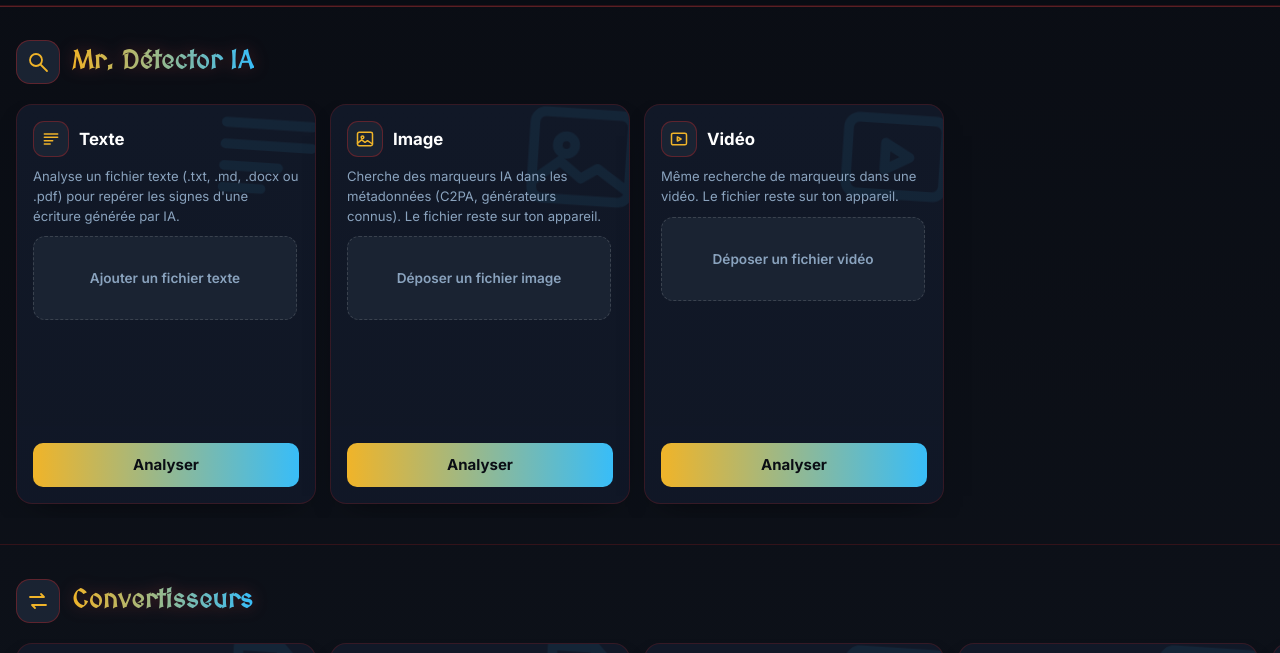
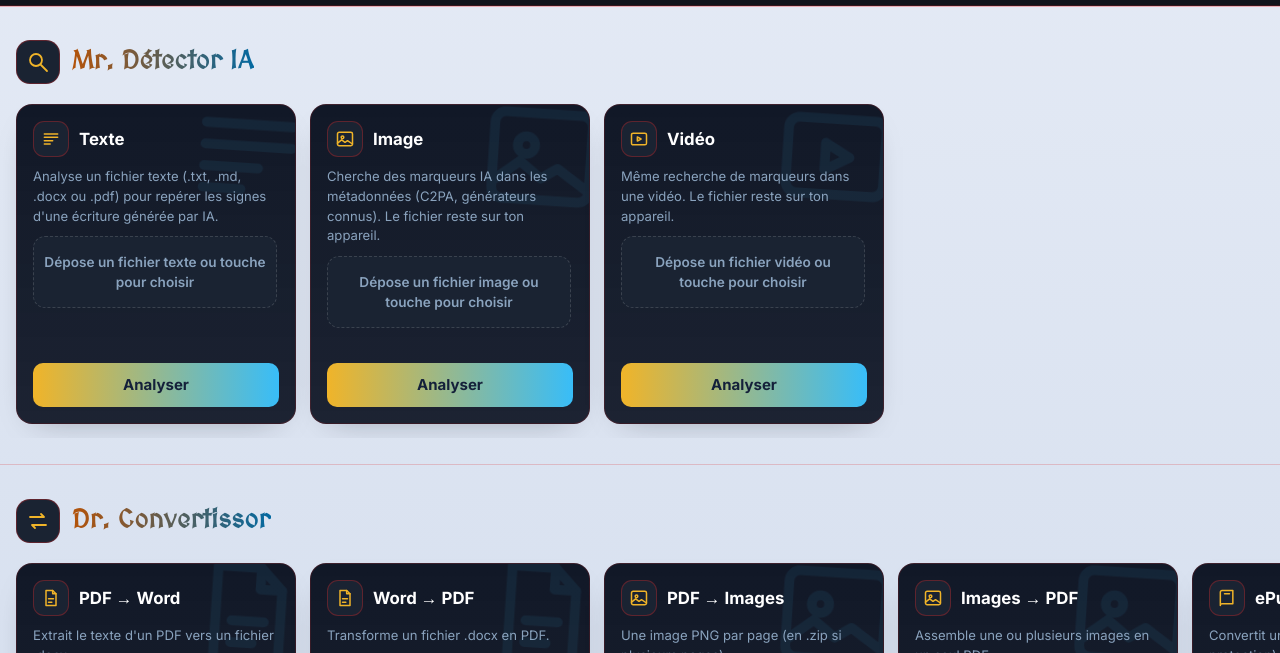
Before and after one commit to d0oks/blablabla..., a website: page index.html in a window 1280 px wide. Shown: the part 73-726 px from the top of the page. Drawn offline with nearby package versions, Linux system fonts and the light colour scheme.

Commit message:
Add files via upload

```diff
--- a/index.html
+++ b/index.html
@@ -16,15 +16,15 @@
 <meta name="theme-color" content="#0a0d14">
 <style>
 *,*::before,*::after{box-sizing:border-box;margin:0;padding:0}
-:root{--bg:#0a0d14;--s1:#111827;--s2:#1a2332;--b2:rgba(255,255,255,.14);--red:rgba(220,38,38,.18);--red-h:rgba(220,38,38,.35);--gold:#f0b429;--cyan:#38bdf8;--green:#22c55e;--bad:#ef4444;--text:#c9d3e3;--muted:#8aa3be;--hp:'MedievalSharp',serif;--pad:max(16px,env(safe-area-inset-left))}
+:root{--bg:#3a475f;--s1:#111827;--s2:#1a2332;--b2:rgba(255,255,255,.14);--red:rgba(220,38,38,.18);--red-h:rgba(220,38,38,.35);--gold:#f0b429;--cyan:#38bdf8;--green:#22c55e;--bad:#ef4444;--text:#c9d3e3;--muted:#8aa3be;--hp:'MedievalSharp',serif;--pad:max(16px,env(safe-area-inset-left))}
 html{scroll-behavior:smooth}
 @media(prefers-reduced-motion:reduce){html{scroll-behavior:auto}}
-body{background:linear-gradient(180deg,#0a0d14,#0d1119) fixed;color:var(--text);font:15px/1.5 'Inter',system-ui,sans-serif;min-height:100vh;overflow-x:hidden}
+body{background:linear-gradient(180deg,#E4EAF5,#D7E0EF) fixed;color:var(--text);font:15px/1.5 'Inter',system-ui,sans-serif;min-height:100vh;overflow-x:hidden}
 .logo-bar{position:sticky;top:0;z-index:5;display:flex;align-items:center;justify-content:center;gap:12px;padding:calc(14px + env(safe-area-inset-top)) 20px 14px;background:rgba(10,13,20,.97);backdrop-filter:blur(24px);border-bottom:1px solid var(--red);box-shadow:0 1px 0 rgba(239,68,68,.35)}
 .logo-bar svg{width:46px;height:46px;flex:none}
 .logo-text-main,.f-logo,.grp-t{font-family:var(--hp);letter-spacing:.5px;background:linear-gradient(90deg,var(--gold),var(--cyan));-webkit-background-clip:text;-webkit-text-fill-color:transparent;background-clip:text}
 .logo-text-main{font-size:2.1rem;filter:drop-shadow(0 0 10px rgba(239,68,68,.35))}
-.grp{padding:34px 0 26px;border-bottom:1px solid var(--red)}
+.grp{padding:34px 0 26px;border-bottom:1px solid rgba(220,38,38,.22)}
 .gh{display:flex;justify-content:space-between;align-items:center;gap:12px;padding:0 var(--pad) 16px}
 h2{display:flex;align-items:center;gap:12px;font-size:1.5rem;font-weight:700;color:#fff;letter-spacing:-.01em}
 .gi,.ci{display:grid;place-items:center;flex:none;border:1px solid var(--red-h);background:var(--s2);color:var(--gold)}
@@ -34,7 +34,7 @@ h2{display:flex;align-items:center;gap:12px;font-size:1.5rem;font-weight:700;col
 .arr button{width:40px;height:40px;border-radius:50%;border:1px solid var(--b2);background:var(--s1);color:var(--cyan);font-size:1.1rem;cursor:pointer}
 .arr button:hover{border-color:var(--red-h)}
 .track{display:flex;gap:14px;overflow-x:auto;scroll-snap-type:x mandatory;scroll-padding-left:var(--pad);padding:4px var(--pad) 14px;overscroll-behavior-x:contain}
-.card{position:relative;overflow:hidden;flex:0 0 min(78vw,300px);height:400px;scroll-snap-align:start;display:flex;flex-direction:column;gap:10px;padding:16px;background:linear-gradient(180deg,var(--s1),rgba(17,24,39,.95));border:1px solid var(--red);border-radius:16px;box-shadow:0 12px 32px -20px rgba(0,0,0,.85);transition:border-color .3s}
+.card{position:relative;overflow:hidden;flex:0 0 min(76vw,280px);height:320px;scroll-snap-align:start;display:flex;flex-direction:column;gap:10px;padding:16px;background:linear-gradient(180deg,var(--s1),rgba(17,24,39,.95));border:1px solid var(--red);border-radius:16px;box-shadow:0 12px 32px -20px rgba(10,16,30,.4);transition:border-color .3s}
 .card:hover{border-color:var(--red-h)}
 .card>*{position:relative;z-index:1}
 .card>.wm{position:absolute;z-index:0;right:-18px;top:-18px;width:130px;height:130px;color:var(--cyan);opacity:.07;pointer-events:none}
@@ -46,10 +46,10 @@ label{display:grid;gap:4px;font-weight:600;font-size:.78rem;color:var(--muted)}
 input,textarea,select{font:inherit;font-size:16px;width:100%;color:var(--text);background:var(--s2);border:1px solid var(--b2);border-radius:10px;padding:9px}
 textarea{resize:none}
 .row{display:grid;grid-template-columns:1fr 1fr 1fr;gap:6px}
-.drop{position:relative;display:grid;place-items:center;text-align:center;min-height:84px;padding:10px;border:1px dashed var(--b2);border-radius:12px;background:var(--s2);font-weight:600;font-size:.85rem;word-break:break-word}
+.drop{position:relative;display:grid;place-items:center;text-align:center;min-height:72px;padding:10px;border:1px dashed var(--b2);border-radius:12px;background:var(--s2);font-weight:600;font-size:.85rem;word-break:break-word}
 .drop:focus-within{outline:2px solid var(--cyan);outline-offset:2px}
 .drop input{position:absolute;inset:0;width:100%;height:100%;opacity:0;cursor:pointer;padding:0}
-.go{font:inherit;font-weight:700;color:#0a0d14;background:linear-gradient(90deg,var(--gold),var(--cyan));border:0;border-radius:10px;padding:11px;cursor:pointer}
+.go{font:inherit;font-weight:700;color:#14203a;background:linear-gradient(90deg,var(--gold),var(--cyan));border:0;border-radius:10px;padding:11px;cursor:pointer}
 .go:disabled{opacity:.5;cursor:wait}
 .st{min-height:1.2em;font-size:.8rem}.st.err{color:var(--bad);font-weight:600}
 .dlink{display:block;margin-top:6px;padding:9px;border:1px solid var(--green);border-radius:10px;color:var(--green);font-weight:600;font-size:.85rem;text-decoration:none;word-break:break-all}
@@ -60,7 +60,8 @@ textarea{resize:none}
 .res{font-size:.85rem}.res ul{margin:6px 0 0;padding-left:1.1em}.res small{display:block;margin-top:6px;color:var(--muted)}
 footer{padding:18px 20px calc(18px + env(safe-area-inset-bottom));text-align:center}
 .f-logo{font-size:1rem}
-.grp-t{font-size:1.6rem;filter:drop-shadow(0 0 8px rgba(239,68,68,.3))}
+.f-logo,.grp-t{background-image:linear-gradient(90deg,#b45309,#0369a1);filter:none}
+.grp-t{font-size:1.6rem}
 .track{scrollbar-width:none}.track::-webkit-scrollbar{display:none}
 :root{--e:cubic-bezier(.22,.8,.3,1)}
 @keyframes up{from{opacity:0;transform:translateY(12px)}}
@@ -74,11 +75,11 @@ footer{padding:18px 20px calc(18px + env(safe-area-inset-bottom));text-align:cen
 .grp.in .card{animation:up .5s var(--e) calc(var(--i)*60ms) backwards}
 .grp.in .card:first-child{animation:up .5s var(--e) backwards,nudge 1.1s var(--e) 1.4s}
 .card{transition:border-color .3s,transform .25s var(--e),box-shadow .25s}
-.card:hover{transform:translateY(-3px);box-shadow:0 18px 36px -20px rgba(0,0,0,.9)}
+.card:hover{transform:translateY(-3px);box-shadow:0 18px 36px -20px rgba(10,16,30,.5)}
 .card>.wm{animation:float 7s ease-in-out infinite}
 @keyframes float{50%{transform:translateY(8px) rotate(6deg)}}
 .go{transition:transform .15s var(--e),opacity .2s}.go:active{transform:scale(.97)}
-.go.busy::before{content:"";display:inline-block;width:12px;height:12px;margin-right:8px;vertical-align:-2px;border:2px solid #0a0d14;border-top-color:transparent;border-radius:50%;animation:spin .7s linear infinite}
+.go.busy::before{content:"";display:inline-block;width:12px;height:12px;margin-right:8px;vertical-align:-2px;border:2px solid #14203a;border-top-color:transparent;border-radius:50%;animation:spin .7s linear infinite}
 .bar i{transform-origin:left;animation:grow .9s var(--e)}
 .res{animation:pop .4s var(--e)}
 .dlink{animation:pop .4s var(--e)}
@@ -261,10 +262,10 @@ async function meme({ f, v, out }) {
 /* ---------- Définition des groupes ---------- */
 const G = [
   { id: 'detecteurs', i: '🔍', t: 'Mr. Détector IA', c: [
-    { id: 'txt', t: 'Texte', d: 'Analyse un fichier texte (.txt, .md, .docx ou .pdf) pour repérer les signes d\'une écriture générée par IA.', a: '.txt,.md,.docx,.pdf,text/plain', dz: 'Ajouter un fichier texte', b: 'Analyser', fn: txt },
-    { id: 'img', i: '🖼️', t: 'Image', d: 'Cherche des marqueurs IA dans les métadonnées (C2PA, générateurs connus). Le fichier reste sur ton appareil.', a: 'image/*', dz: 'Déposer un fichier image', b: 'Analyser', fn: meta },
-    { id: 'vid', i: '🎬', t: 'Vidéo', d: 'Même recherche de marqueurs dans une vidéo. Le fichier reste sur ton appareil.', a: 'video/*', dz: 'Déposer un fichier vidéo', b: 'Analyser', fn: meta } ] },
-  { id: 'convertisseurs', i: '🔄', t: 'Convertisseurs', c: [
+    { id: 'txt', t: 'Texte', d: 'Analyse un fichier texte (.txt, .md, .docx ou .pdf) pour repérer les signes d\'une écriture générée par IA.', a: '.txt,.md,.docx,.pdf,text/plain', dz: 'Dépose un fichier texte ou touche pour choisir', b: 'Analyser', fn: txt },
+    { id: 'img', i: '🖼️', t: 'Image', d: 'Cherche des marqueurs IA dans les métadonnées (C2PA, générateurs connus). Le fichier reste sur ton appareil.', a: 'image/*', dz: 'Dépose un fichier image ou touche pour choisir', b: 'Analyser', fn: meta },
+    { id: 'vid', i: '🎬', t: 'Vidéo', d: 'Même recherche de marqueurs dans une vidéo. Le fichier reste sur ton appareil.', a: 'video/*', dz: 'Dépose un fichier vidéo ou touche pour choisir', b: 'Analyser', fn: meta } ] },
+  { id: 'convertisseurs', i: '🔄', t: 'Dr. Convertissor', c: [
     { id: 'pw', i: '📄', fm: ['PDF', 'DOCX'], t: 'PDF → Word', d: 'Extrait le texte d\'un PDF vers un fichier .docx.', a: '.pdf,application/pdf', b: 'Convertir', fn: pdfWord },
     { id: 'wp', i: '📝', fm: ['DOCX', 'PDF'], t: 'Word → PDF', d: 'Transforme un fichier .docx en PDF.', a: '.docx', b: 'Convertir', fn: wordPdf },
     { id: 'pi', i: '🖼️', fm: ['PDF', 'PNG'], t: 'PDF → Images', d: 'Une image PNG par page (en .zip si plusieurs pages).', a: '.pdf,application/pdf', b: 'Convertir', fn: pdfImg },
```
